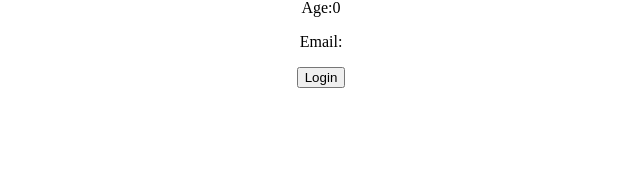
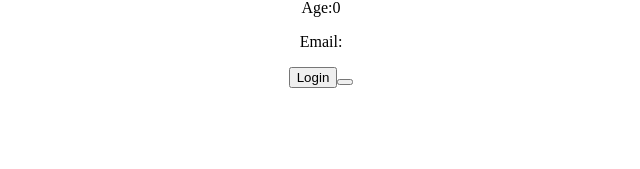
Before and after one commit to Gabeaya/Redux-Toolkit, a React (Create React App) app: page / in a window 1280 px wide. Shown: the part 115-284 px from the top of the page, without its empty margins (319-959 px from the left). Built offline with nearby package versions, Linux system fonts and the light colour scheme.

Commit message:
Add a logout button and import the actions.

```diff
--- a/src/components/Login.js
+++ b/src/components/Login.js
@@ -1,6 +1,6 @@
 import React from 'react';
 import {useDispatch} from "react-redux"; //modifies values of state
-import { login } from '../features/user';
+import { login, logout } from '../features/user';
 
 function Login() {
   const dispatch = useDispatch()
@@ -13,6 +13,12 @@ function Login() {
       >
         Login
       </button>
+      <button
+        onClick={() => {
+          dispatch(logout());
+        }}
+        >
+        </button>
     </div>
   );
 }
```
